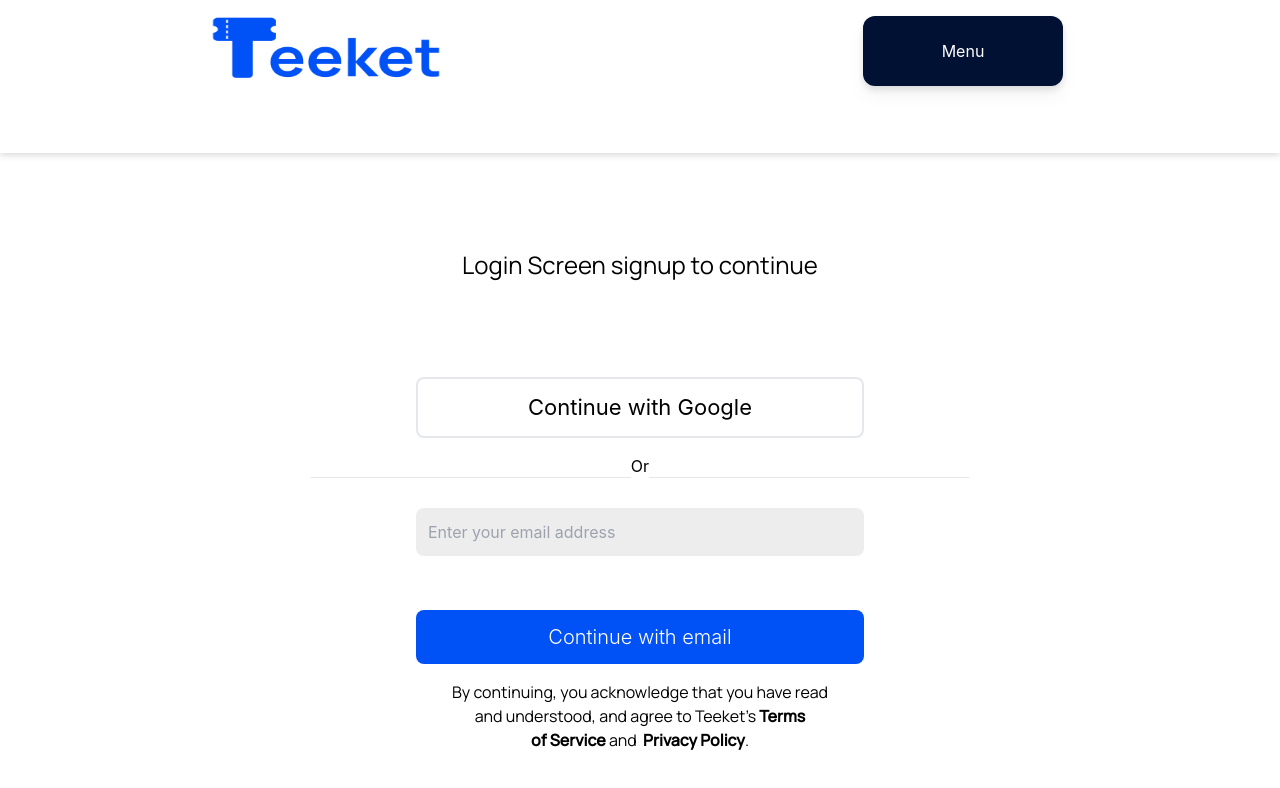
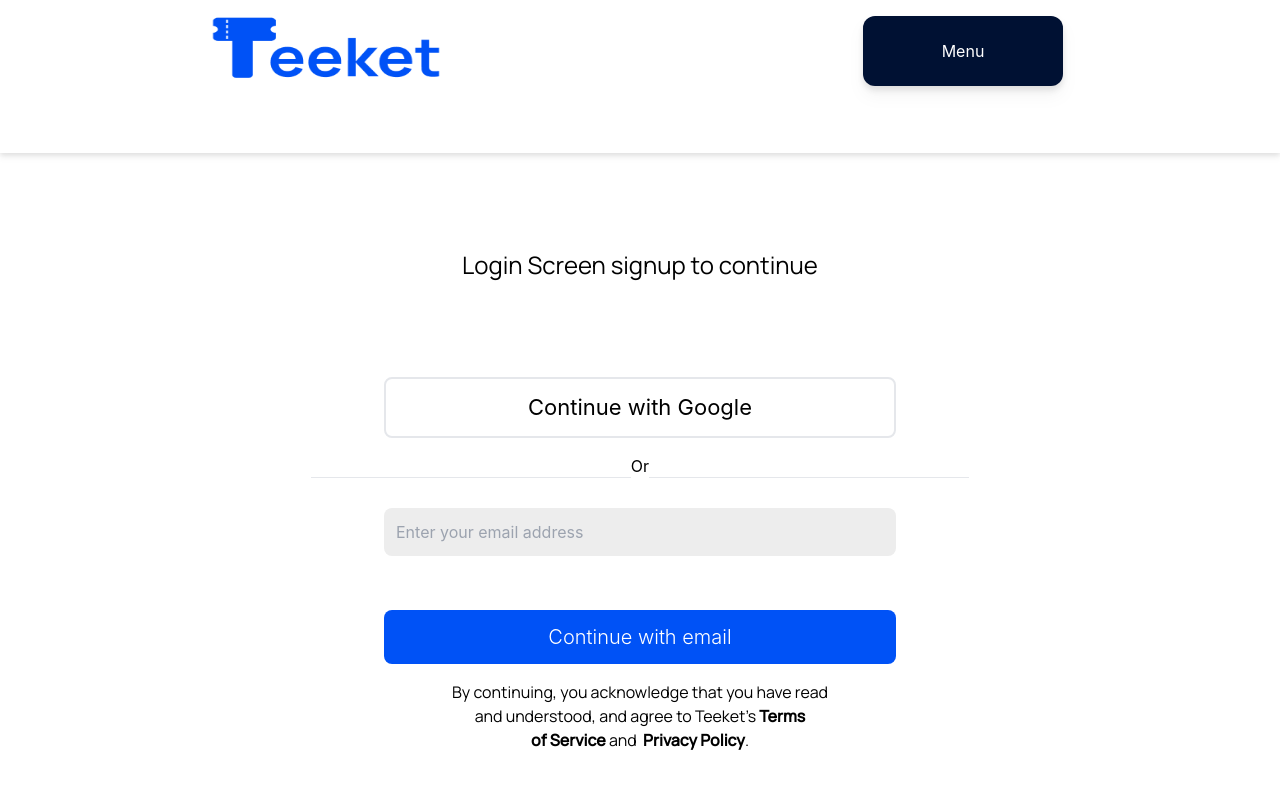
Before and after one commit to Techylawyer/Teeket, a React (Create React App) app: page / in a window 1280 px wide. Shown: the top 788 px of the page. Built offline with nearby package versions, Linux system fonts and the light colour scheme.

Commit message:
desktop view

```diff
--- a/src/Components/Form.jsx
+++ b/src/Components/Form.jsx
@@ -3,12 +3,25 @@ import { Button } from "./Button";
 import { useState } from "react";
 
 export function Form() {
-  const [inputValue, setInput] = useState();
+  const [inputValue, setInput] = useState("");
+  function handleEvent(event) {
+    setInput((current) => {
+      current = event.target.value;
+      return current;
+    });
+  }
   return (
-    <div className="Input">
-      <input placeholder="Enter your email address" />
-      <br />
-      <Button label="Continue with email" bg="#0052F6" color="#FFFFFF" />
+    <div>
+      <form className="Input">
+        <input
+          placeholder="Enter your email address"
+          value={inputValue}
+          onChange={handleEvent}
+          name="email"
+        />
+        <br />
+        <Button label="Continue with email" bg="#0052F6" color="#FFFFFF" />
+      </form>
     </div>
   );
 }
--- a/src/styles/main.css
+++ b/src/styles/main.css
@@ -553,7 +553,7 @@ video {
   width: 200px;
 }
 .w-google{
-  width: 35%;
+  width: 40%;
 }
 .w-logo1{
   width: 240px;
@@ -697,7 +697,7 @@ video {
   grid-row: span 4 / span 4;
 }
 .Section button{
-  width: 35%;
+  width: 40%;
   border-radius: 0.5rem;
   border-width: 2px;
   padding: 0.75rem;
@@ -708,6 +708,7 @@ video {
 .Section button {
   font-size: 22px;
 }
+
 .Input{
   display: flex;
   flex-direction: column;
@@ -718,7 +719,7 @@ video {
 .Input input{
   margin-bottom: 30px;
   margin-top: 30px;
-  width: 35%;
+  width: 40%;
   border-radius: 0.5rem;
   padding: 0.75rem;
   background-color: #ededed;
--- a/src/styles/tailwind.css
+++ b/src/styles/tailwind.css
@@ -34,6 +34,7 @@
   @apply active:outline-0 rounded-lg w-google p-3 border-2;
   font-size: 22px;
 }
+
 .Input {
   @apply flex flex-col justify-center items-center;
 }
--- a/tailwind.config.js
+++ b/tailwind.config.js
@@ -6,7 +6,7 @@ module.exports = {
       width: {
         logo1: "240px",
         button: "200px",
-        google:"35%",
+        google:"40%",
       },
       fontFamily: {
         login: ["Manrope"],
```
Also changed, not shown: src/Images/google.png (added).
